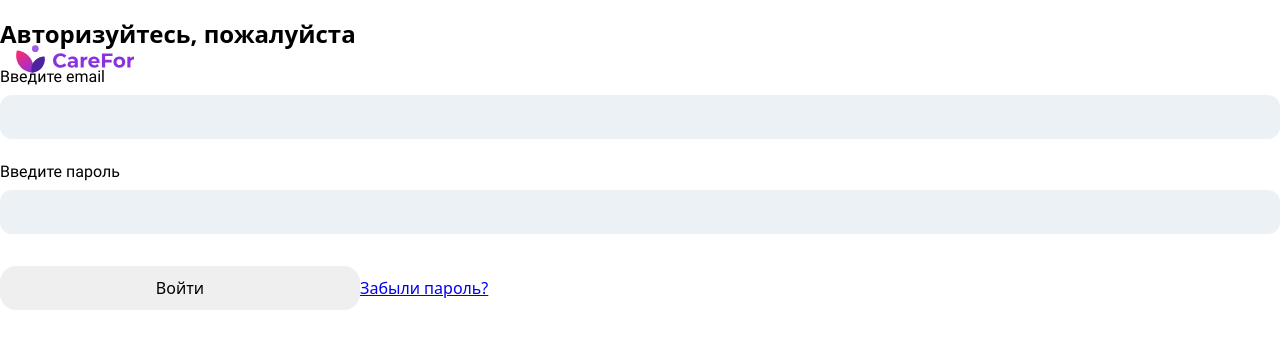
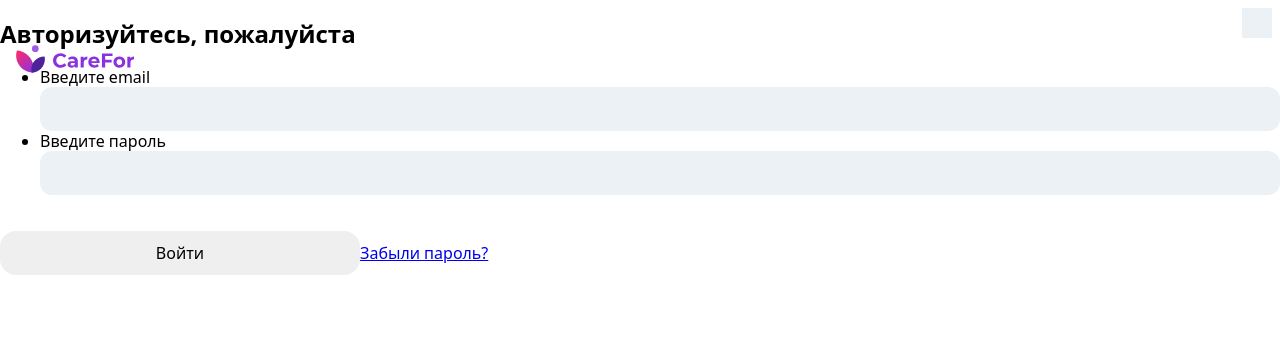
Before and after one commit to dev0x451/employee_mood_frontend, a React (Vite) app: page /login in a window 1280 px wide. Shown: the top 348 px of the page. Built offline with nearby package versions, Linux system fonts and the light colour scheme.

Commit message:
fix: rewrite Login component

```diff
--- a/src/pages/login/LoginPage.tsx
+++ b/src/pages/login/LoginPage.tsx
@@ -1,4 +1,4 @@
-import { Formik, Field, Form } from "formik";
+import { Formik, Form } from "formik";
 import "@/shared/styles.css";
 import classes from "./loginpage.module.css";
 import { Button } from "@/shared/ui/Button/Button";
@@ -8,6 +8,7 @@ import { LogoImg } from "@/shared/ui/Logo/LogoImg";
 import { InfoPopup } from "@/shared/ui/infoPopup/InfoPopup";
 import { MyFormValues } from "@/types";
 import React from "react";
+import { Input } from "@/shared/ui/Input/Input";
 
 interface LoginProps {
   handleLogin: (values: MyFormValues) => void;
@@ -45,42 +46,21 @@ export const LoginPage: React.FC<LoginProps> = ({
         }}
         validationSchema={basicSchema}
       >
-        {({ errors, touched }) => (
         <Form noValidate className={classes.loginForm}>
           <h2 className={classes.loginTitle}>Авторизуйтесь, пожалуйста</h2>
-            <label className="label" htmlFor="email">
-              Введите email
-            </label>
-            <Field
-              className={
-                errors.email && touched.email ? "input input-error" : "input"
-              }
-              id="email"
-              name="email"
-              type="email"
-            />
-            {errors.email && touched.email ? (
-              <div className="error-message">{errors.email}</div>
-            ) : null}
-            <label className="label" htmlFor="password">
-              Введите пароль
-            </label>
-            <Field
-              className={
-                errors.password && touched.password
-                  ? "input input-error"
-                  : "input"
-              }
-              id="password"
-              name="password"
-              type="password"
-            />
+          <ul className={classes.loginFormList}>
+            <li className={classes.loginFormListItem}>
+              <Input label="Введите email" name="email" type="text" />
+            </li>
+            <li className={classes.loginFormListItem}>
+              <Input label="Введите пароль" name="password" type="password" />
+            </li>
+          </ul>
           <Button title="Войти" type="submit" mode="primary" />
           <Link className={classes.formLink} to="/refresh-password">
             Забыли пароль?
           </Link>
         </Form>
-        )}
       </Formik>
     </div>
   );
--- a/src/pages/login/loginpage.module.css
+++ b/src/pages/login/loginpage.module.css
@@ -30,6 +30,21 @@
   box-shadow: var(--shadow-medium);
 }
 
+.login-form-list {
+  width: 100%;
+  padding: 0;
+  margin: 0;
+  list-style-type: none;
+}
+
+.login-form-list-item {
+  margin-bottom: 25px;
+}
+
+.login-form-list-item:last-of-type {
+  margin: 0;
+}
+
 .form-link {
   display: block;
   width: fit-content;
```
Lines whose indentation alone changed are shown as unchanged.
